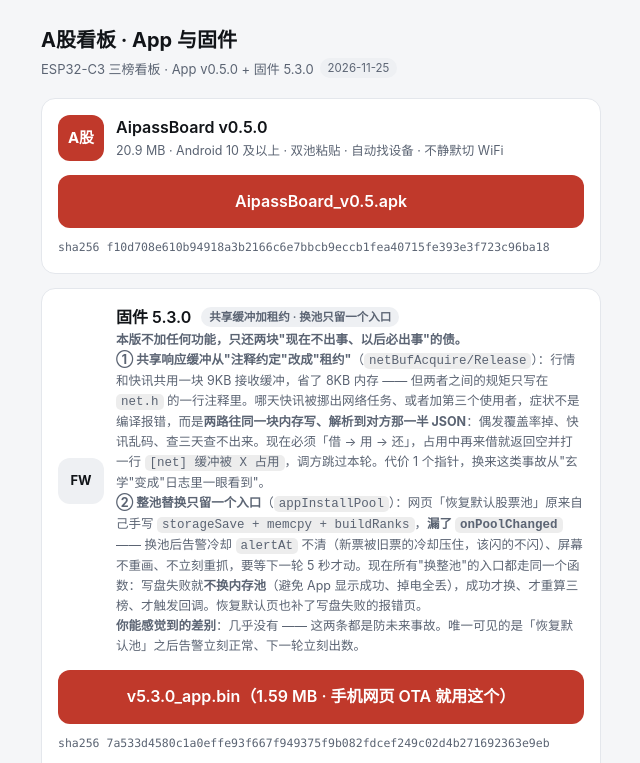
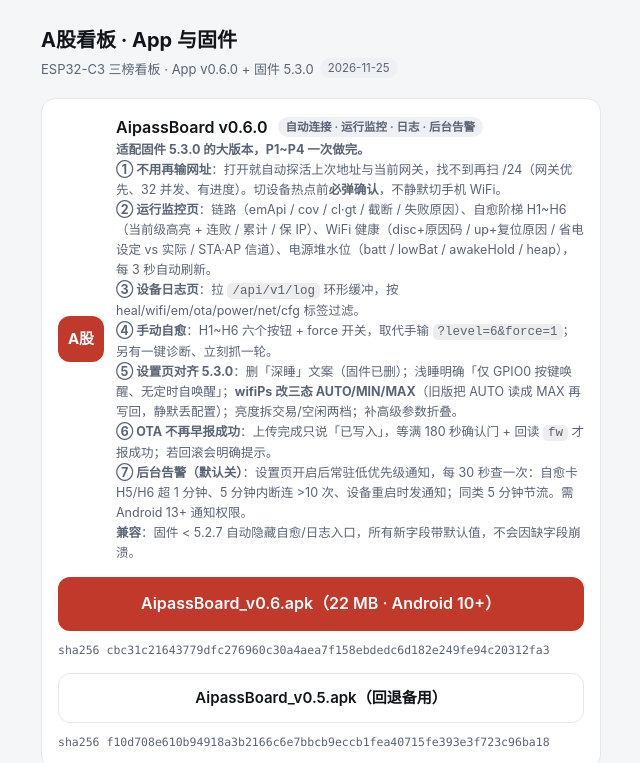
Before and after one commit to xiaoxiao456258/aipassport-dl, a plain HTML site: page index.html in a window 1280 px wide. Shown: the top 763 px of the page, without its empty margins (319-959 px from the left). Drawn offline with Linux system fonts and the light colour scheme.

```diff
--- a/index.html
+++ b/index.html
@@ -55,17 +55,27 @@
 <body>
 <div class="wrap">
   <h1>A股看板 · App 与固件</h1>
-  <div class="sub">ESP32-C3 三榜看板 · App v0.5.0 + 固件 5.3.0<span class="tag">2026-11-25</span></div>
+  <div class="sub">ESP32-C3 三榜看板 · App v0.6.0 + 固件 5.3.0<span class="tag">2026-11-25</span></div>
 
   <div class="card">
     <div class="row">
       <div class="icon">A股</div>
       <div>
-        <div class="name">AipassBoard v0.5.0</div>
-        <div class="meta">20.9 MB · Android 10 及以上 · 双池粘贴 · 自动找设备 · 不静默切 WiFi</div>
+        <div class="name">AipassBoard v0.6.0 <span class="tag">自动连接 · 运行监控 · 日志 · 后台告警</span></div>
+        <div class="meta"><b>适配固件 5.3.0 的大版本，P1~P4 一次做完。</b><br>
+        <b>① 不用再输网址</b>：打开就自动探活上次地址与当前网关，找不到再扫 /24（网关优先、32 并发、有进度）。切设备热点前<b>必弹确认</b>，不静默切手机 WiFi。<br>
+        <b>② 运行监控页</b>：链路（emApi / cov / cl·gt / 截断 / 失败原因）、自愈阶梯 H1~H6（当前级高亮 + 连败 / 累计 / 保 IP）、WiFi 健康（disc+原因码 / up+复位原因 / 省电设定 vs 实际 / STA·AP 信道）、电源堆水位（batt / lowBat / awakeHold / heap），每 3 秒自动刷新。<br>
+        <b>③ 设备日志页</b>：拉 <code>/api/v1/log</code> 环形缓冲，按 heal/wifi/em/ota/power/net/cfg 标签过滤。<br>
+        <b>④ 手动自愈</b>：H1~H6 六个按钮 + force 开关，取代手输 <code>?level=6&amp;force=1</code>；另有一键诊断、立刻抓一轮。<br>
+        <b>⑤ 设置页对齐 5.3.0</b>：删「深睡」文案（固件已删）；浅睡明确「仅 GPIO0 按键唤醒、无定时自唤醒」；<b>wifiPs 改三态 AUTO/MIN/MAX</b>（旧版把 AUTO 读成 MAX 再写回，静默丢配置）；亮度拆交易/空闲两档；补高级参数折叠。<br>
+        <b>⑥ OTA 不再早报成功</b>：上传完成只说「已写入」，等满 180 秒确认门 + 回读 <code>fw</code> 才报成功；若回滚会明确提示。<br>
+        <b>⑦ 后台告警（默认关）</b>：设置页开启后常驻低优先级通知，每 30 秒查一次：自愈卡 H5/H6 超 1 分钟、5 分钟内断连 &gt;10 次、设备重启时发通知；同类 5 分钟节流。需 Android 13+ 通知权限。<br>
+        <b>兼容</b>：固件 &lt; 5.2.7 自动隐藏自愈/日志入口，所有新字段带默认值，不会因缺字段崩溃。</div>
       </div>
     </div>
-    <a class="btn" data-file="AipassBoard_v0.5.apk" href="./AipassBoard_v0.5.apk" download>AipassBoard_v0.5.apk</a>
+    <a class="btn" data-file="AipassBoard_v0.6.apk" href="./AipassBoard_v0.6.apk" download>AipassBoard_v0.6.apk（22 MB · Android 10+）</a>
+    <div class="hash">sha256 cbc31c21643779dfc276960c30a4aea7f158ebdedc6d182e249fe94c20312fa3</div>
+    <a class="btn ghost" data-file="AipassBoard_v0.5.apk" href="./AipassBoard_v0.5.apk" download>AipassBoard_v0.5.apk（回退备用）</a>
     <div class="hash">sha256 f10d708e610b94918a3b2166c6e7bbcb9eccb1fea40715fe393e3f723c96ba18</div>
   </div>
 
```
Also changed, not shown: 1 other file.
